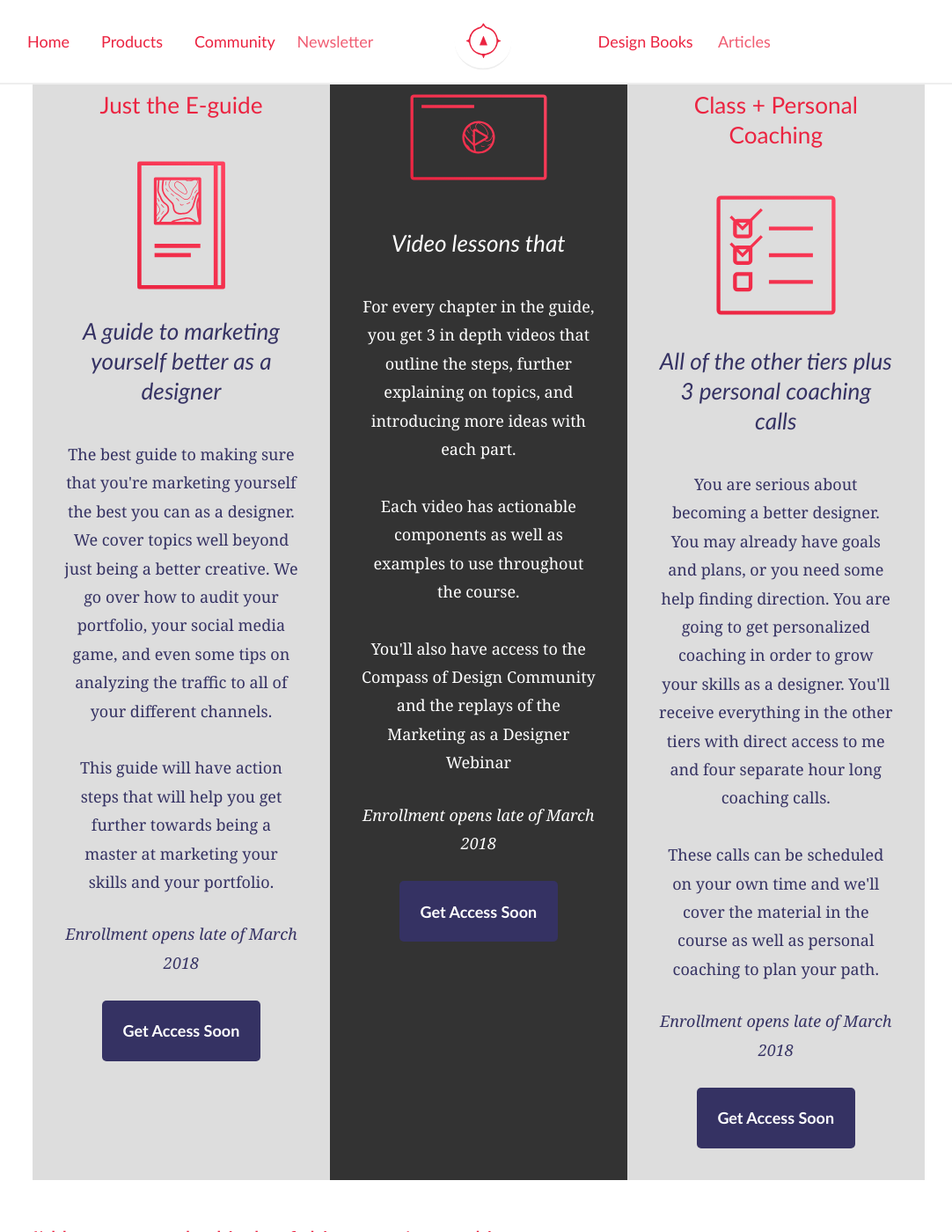
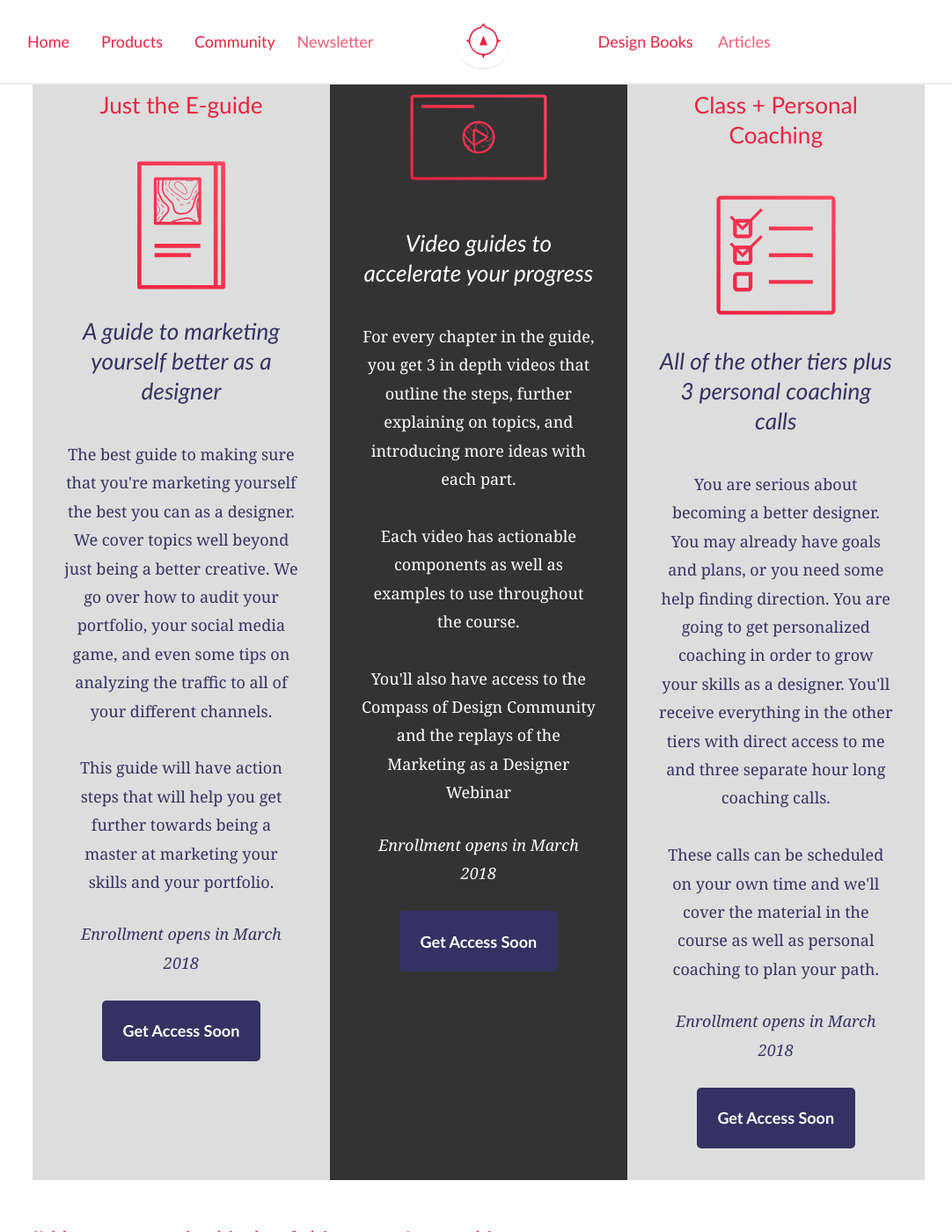
Before and after one commit to compassofdesign/site, a Jekyll site: the page built from _posts/products/2017-12-30-marketing-as-designer.md, in a window 1280 px wide and 1400 px high, scrolled down 1415 px. Shown: the whole window at 88% size, without its empty margins (91-1173 px from the left). Built offline with Jekyll 4.4.1, drawn with Linux system fonts in a browser that asks for light colours; nearby versions of some CDN libraries; a script that is not in the unit is left out.

Commit message:
changed some of the templates and fixed or switched around some of the titles

```diff
--- a/_posts/products/2017-12-30-marketing-as-designer.md
+++ b/_posts/products/2017-12-30-marketing-as-designer.md
@@ -23,17 +23,17 @@ tier_title:
 - Class + Personal Coaching
 tier_subtitle:
 - A guide to marketing yourself better as a designer
-- Video lessons that
+- Video guides to accelerate your progress
 - All of the other tiers plus 3 personal coaching calls
 tier_info:
 - The best guide to making sure that you're marketing yourself the best you can as a designer. We cover topics well beyond just being a better creative. We go over how to audit your portfolio, your social media game, and even some tips on analyzing the traffic to all of your different channels. <br />  <br /> This guide will have action steps that will help you get further towards being a master at marketing your skills and your portfolio.
 - For every chapter in the guide, you get 3 in depth videos that outline the steps, further explaining on topics, and introducing more ideas with each part. <br />  <br /> Each video has actionable components as well as examples to use throughout the course.<br />  <br /> You'll also have access to the Compass of Design Community and the replays of the Marketing as a Designer Webinar
-- You are serious about becoming a better designer. You may already have goals and plans, or you need some help finding direction. You are going to get personalized coaching in order to grow your skills as a designer. You'll receive everything in the other tiers with direct access to me and four separate hour long coaching calls. <br />  <br /> These calls can be scheduled on your own time and we'll cover the material in the course as well as personal coaching to plan your path.
+- You are serious about becoming a better designer. You may already have goals and plans, or you need some help finding direction. You are going to get personalized coaching in order to grow your skills as a designer. You'll receive everything in the other tiers with direct access to me and three separate hour long coaching calls. <br />  <br /> These calls can be scheduled on your own time and we'll cover the material in the course as well as personal coaching to plan your path.
 tier_price:
 - Get Access Soon
 - Get Access Soon
 - Get Access Soon
-enrollment: late of March 2018
+enrollment: in March 2018
 bundle: true
 bundle_title: Professional Design Proposal
 product_image: https://pbs.twimg.com/media/DEoVmltXoAA2moZ.jpg
```
